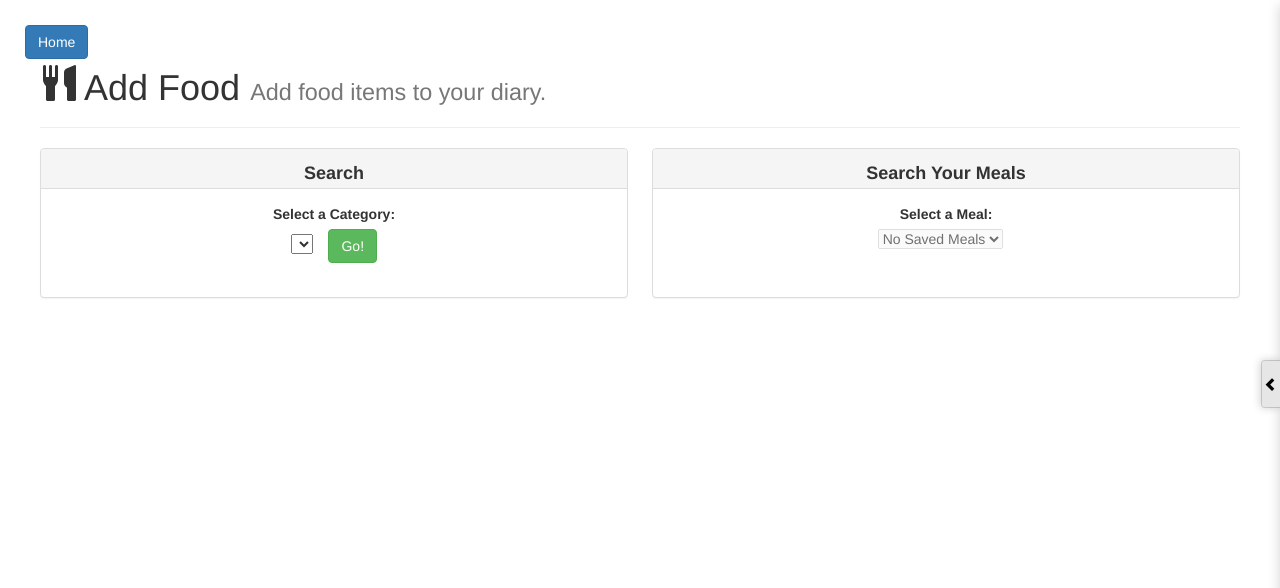
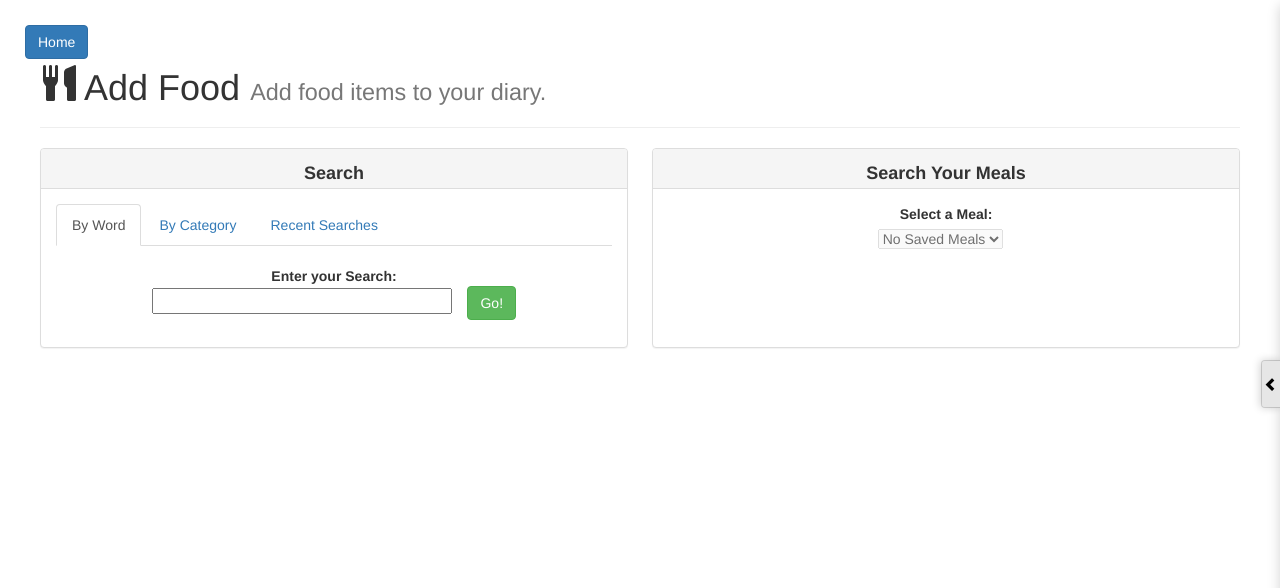
Before and after one commit to jkasavage/eHealth, a PHP site: page /index.php?view=AddFood in a window 1280 px wide. Shown: the top 588 px of the page. Run offline with PHP 8.4, Linux system fonts and the light colour scheme; the visitor is signed in with stand-in values (Sample User, id 1); data that the repository does not hold is empty; some libraries are stand-ins or nearby versions.

Commit message:
Word Search
Implemented word search features.

```diff
--- a/controller/GetFood.Controller.php
+++ b/controller/GetFood.Controller.php
@@ -5,9 +5,6 @@
  * @copyright Club Systems 2015
  * @author Joe Kasavage
  */
-
-ini_set('display_errors', 1);
-error_reporting(E_ALL);
 
 require("../model/GetFood.Model.php");
 
@@ -31,6 +28,10 @@ switch($task) {
 		$obj::getFoodItem($_POST["item"]);
 		break;
 
+	case 'wordSearch':
+		$obj::wordSearch($_POST["crit"]);
+		break;
+
 	default:
 		return false;
 		break;
--- a/js/AddFood.js
+++ b/js/AddFood.js
@@ -152,7 +152,7 @@ var AddFood = {
 	addPageButtons: function() {
 		$(".searchResults").append('<br /><button class="btn btn-default" id="previous" onClick="javascript: AddFood.categoryPrevious();" disabled style="float: left;">Previous</button>');
 		$(".searchResults").append('<button class="btn btn-default" id="next" onClick="javascript: AddFood.categoryNext();" style="float: right;">Next</button><br />');
-		$("#pages").html('<strong style="style="float: right;">' + (AddFood.page + 1) + ' of ' + Math.ceil(AddFood.store.length/10) + '</strong>');
+		$("#pages").html('<strong style="style="float: right;">' + (AddFood.page + 1) + ' of ' + Math.ceil(AddFood.store.length / 10) + '</strong>');
 	},
 
 	/**
@@ -168,8 +168,8 @@ var AddFood = {
 		var start = AddFood.page * 10;
 		var stop = start + 10;
 
-		for(var i=start; i < stop; i++) {
-			if(typeof AddFood.store[i] != 'undefined') {
+		for (var i = start; i < stop; i++) {
+			if (typeof AddFood.store[i] != 'undefined') {
 				$(".searchResults").append('<a href="#" onClick="javascript: AddFood.getFoodDetails(this.id);" id="' + AddFood.store[i].number + '">' + AddFood.store[i].name + '</a><br />');
 			} else {
 				break;
@@ -190,11 +190,11 @@ var AddFood = {
 
 		$('.searchResults').html('');
 
-		var start = (AddFood.page === 0) ? 10:(AddFood.page === 1) ? 20:AddFood.page * 10 + 10;
+		var start = (AddFood.page === 0) ? 10 : (AddFood.page === 1) ? 20 : AddFood.page * 10 + 10;
 		var stop = start - 10;
 
-		for(var i=stop; i < start; i++) {
-			if(typeof AddFood.store[i] != 'undefined') {
+		for (var i = stop; i < start; i++) {
+			if (typeof AddFood.store[i] != 'undefined') {
 				$(".searchResults").append('<a href="#" onClick="javascript: AddFood.getFoodDetails(this.id);" id="' + AddFood.store[i].number + '">' + AddFood.store[i].name + '</a><br />');
 			} else {
 				break;
@@ -210,15 +210,14 @@ var AddFood = {
 	 *
 	 * @return {undefined}
 	 */
-	buttonCheck: function()
-	{
-		if(AddFood.page === 0) {
+	buttonCheck: function() {
+		if (AddFood.page === 0) {
 			$("#previous").prop("disabled", true);
 		} else {
 			$('#previous').prop('disabled', false);
 		}
 
-		if(AddFood.page + 1 >= Math.ceil(AddFood.store.length/10)) {
+		if (AddFood.page + 1 >= Math.ceil(AddFood.store.length / 10)) {
 			$('#next').prop('disabled', true);
 		}
 	},
@@ -243,7 +242,7 @@ var AddFood = {
 
 				AddFood.item = data[0];
 
-				if(data) {
+				if (data) {
 					var calFromFat = data[0].fat * 9;
 					var calFromCarb = data[0].carb * 4;
 					var calFromPro = data[0].protein * 4;
@@ -343,9 +342,9 @@ var AddFood = {
 	 * @return {undefined}
 	 */
 	formatStop: function(input) {
-		if(isNaN(parseInt(input))) {
+		if (isNaN(parseInt(input))) {
 			$("#itemCount").val('0');
-		} else if(input < 0) {
+		} else if (input < 0) {
 			$("#itemCount").val('0');
 		} else {
 			return true;
@@ -361,14 +360,14 @@ var AddFood = {
 		var measure = $("#measure option:selected").val();
 		var mCount = parseInt($("#itemCount").val());
 
-		if(mCount <= 0) {
+		if (mCount <= 0) {
 			alert("You must enter a number to convert this item!\n\nError Code: ConvertItem1");
 			return false;
 		} else {
-			switch(measure) {
+			switch (measure) {
 				case 'Gram':
-					for(var i in AddFood.item) {
-						if(isNaN(parseInt(AddFood.item[i]))) {
+					for (var i in AddFood.item) {
+						if (isNaN(parseInt(AddFood.item[i]))) {
 							continue;
 						} else {
 							AddFood.convertItem[i] = Math.ceil(parseFloat(AddFood.item[i]) * mCount);
@@ -377,8 +376,8 @@ var AddFood = {
 					break;
 
 				case 'Cup':
-					for(var i in AddFood.item) {
-						if(isNaN(parseInt(AddFood.item[i]))) {
+					for (var i in AddFood.item) {
+						if (isNaN(parseInt(AddFood.item[i]))) {
 							continue;
 						} else {
 							AddFood.convertItem[i] = Math.ceil((parseFloat(AddFood.item[i]) * 227) * mCount);
@@ -387,8 +386,8 @@ var AddFood = {
 					break;
 
 				case 'Ounce':
-					for(var i in AddFood.item) {
-						if(isNaN(parseInt(AddFood.item[i]))) {
+					for (var i in AddFood.item) {
+						if (isNaN(parseInt(AddFood.item[i]))) {
 							continue;
 						} else {
 							AddFood.convertItem[i] = Math.ceil((parseFloat(AddFood.item[i]) * 28.34) * mCount);
@@ -398,7 +397,7 @@ var AddFood = {
 			}
 		}
 
-		var m = (measure == "Gram") ? "g":(measure == "Cup") ? "c":"oz";
+		var m = (measure == "Gram") ? "g" : (measure == "Cup") ? "c" : "oz";
 
 		$("#serving").html('<i>Serving Size ' + mCount + " " + m);
 
@@ -436,5 +435,71 @@ var AddFood = {
 		$("#thiamin").html(Math.ceil((AddFood.convertItem.thiamin / 1.5) * 100) + " %");
 		$("#zinc").html(Math.ceil((AddFood.convertItem.zinc / 15) * 100) + " %");
 		$("#caffeine").html(Math.ceil(AddFood.convertItem.caffeine));
-	}
+	},
+
+	/**
+	 * Search by Words
+	 *
+	 * @param  {string} words
+	 *
+	 * @return {undefined}
+	 */
+	wordSearch: function() {
+		var words = $("#wordSearchBox").val();
+
+		if (words.length == 0) {
+			alert("You must enter words to search for!\n\nPlease try again.");
+			return false;
+		}
+
+		words = words.split(" ");
+
+		for (w in words) {
+			if (!/^[a-z]+$/i.test(words.w)) {
+				alert("Your search may only contain letters!\n\nPlease try again.");
+				return false;
+				break;
+			} else {
+				continue;
+			}
+		}
+
+		$.ajax({
+			type: "POST",
+			url: "controller/GetFood.Controller.php",
+			data: {
+				task: "wordSearch",
+				crit: words
+			},
+			success: function(data) {
+				if (typeof data[0] != 'undefined') {
+					data = JSON.parse(data);
+
+					$(".searchResults").html('');
+					$("#pages").html('');
+
+					AddFood.store = data;
+
+					for (var i = 0; i < 10; i++) {
+						$(".searchResults").append('<a href="#" onClick="javascript: AddFood.getFoodDetails(this.id);" id="' + AddFood.store[i].number + '">' + AddFood.store[i].name + '</a><br />');
+					}
+
+					AddFood.addPageButtons();
+
+					$("#results").fadeIn();
+					$("#wordSearchBox").val("");
+				} else {
+					$(".searchResults").html('');
+					$("#pages").html('');
+					$(".searchResults").append('<strong>Oops! No results found.</strong>');
+				}
+			},
+			error: function(xhr) {
+				console.log(xhr);
+				alert("Your search could not be completed at this time. Please try again later.\n\nError Code: WordSearch1");
+			}
+		});
+	},
+
+
 };
--- a/model/GetFood.Model.php
+++ b/model/GetFood.Model.php
@@ -87,7 +87,7 @@ class GetFood
 	/**
 	 * Get Food Item
 	 *
-	 * @param  string $id
+	 * @param  String $id
 	 *
 	 * @return Array $item
 	 */
@@ -105,4 +105,39 @@ class GetFood
 
 		echo json_encode($item, true);
 	}
+
+	/**
+	 * Search by Words
+	 *
+	 * @param  String $phrase
+	 *
+	 * @return Array $item
+	 */
+	public static function wordSearch($phrase)
+	{
+		$query = "SELECT name, number FROM foodInfo WHERE name REGEXP '";
+		$length = count($phrase);
+
+		if($length > 1) {
+			for($i=0; $i <= $length - 1; $i++) {
+				if($i == $length - 1) {
+					$query .= $phrase[$i] . "'";
+				} else {
+					$query .= $phrase[$i] . "|";
+				}
+			}
+		} else {
+			$query .= $phrase[0] . "'";
+		}
+
+		$db = new CSF\Modules\Data("nutrition");
+
+		$item = $db->rawRequest($query);
+
+		if(count($item) > 0) {
+			echo json_encode($item, true);
+		} else {
+			echo "0";
+		}
+	}
 }
--- a/view/AddFood.php
+++ b/view/AddFood.php
@@ -23,23 +23,55 @@ $builder = new CSF\Modules\Forms();
 
 	<div id="choices" style="width: 100%; margin: auto;"> <!-- Start Choices -->
 
-		<div class="panel panel-default" style="float: left; width: 49%; height: 150px; overflow: hidden;"><!-- Start Left Block -->
+		<div class="panel panel-default" style="float: left; width: 49%; height: 200px; overflow: hidden;"><!-- Start Left Block -->
 			<div class="panel-heading" style="height: 40px; padding: 5px;"><h4 style="font-weight: bold;">Search</h4></div>
 			<div class="panel-body">
+
+				<ul class="nav nav-tabs" role="tablist"> <!-- Start Tab Menu -->
+					<li role="presentation" class="active">
+						<a href="#wordSearch" role="tab" aria-controls="wordSearch" data-toggle="tab">By Word</a>
+					</li>
+					<li role="presentation">
+						<a href="#byCategory" role="tab" aria-controls="byCategory" data-toggle="tab">By Category</a>
+					</li>
+					<li role="presentation">
+						<a href="#recentSearches" role="tab" aria-controls="recentSearches" data-toggle="tab">Recent Searches</a>
+					</li>
+				</ul> <!-- End Tab Menu -->
+
+				<br />
+
+				<div class="tab-content"> <!-- Start Tabs -->
+					<div role="tabpanel" class="tab-pane active" id="wordSearch"> <!-- Start Word Search -->
+						<strong>Enter your Search:</strong><br />
+						<input id="wordSearchBox" style="width: 300px;" />
+
+						&nbsp;&nbsp;
+						<button class="btn btn-success" onclick="javascript: AddFood.wordSearch();">Go!</button>
+					</div> <!-- End Word Search -->
+
+					<div role="tabpanel" class="tab-pane" id="byCategory"> <!-- Start Category Search -->
 						<?php
 							$catParam = array("id"=>"foodCats", "label"=>"Select a Category:");
 
 							echo $builder::CSSelect($catParam);
 						?>
+
 						&nbsp;&nbsp;
 						<button class="btn btn-success" onClick="javascript: AddFood.categorySearch();">Go!</button>
+					</div> <!-- End Category Search -->
+
+					<div role="tabpanel" class="tab-pane" id="recentSearches"> <!-- Start Recent Searches -->
+
+					</div> <!-- End Recent Searches -->
+				</div> <!-- End Tabs -->
 
 			</div>
 		</div><!-- End Left Block -->
 
 		<div style="float: left; width: 1%; overflow: hidden;"></div> <!-- Spacer -->
 
-		<div class="panel panel-default" style="float: right; width: 49%; height: 150px; overflow: hidden;"><!-- Start Right Block -->
+		<div class="panel panel-default" style="float: right; width: 49%; height: 200px; overflow: hidden;"><!-- Start Right Block -->
 			<div class="panel-heading" style="height: 40px; padding: 5px;"><h4 style="font-weight: bold;">Search Your Meals</h4></div>
 			<div class="panel-body" id="meals">
 				<?php
```
Lines whose indentation alone changed are shown as unchanged.
